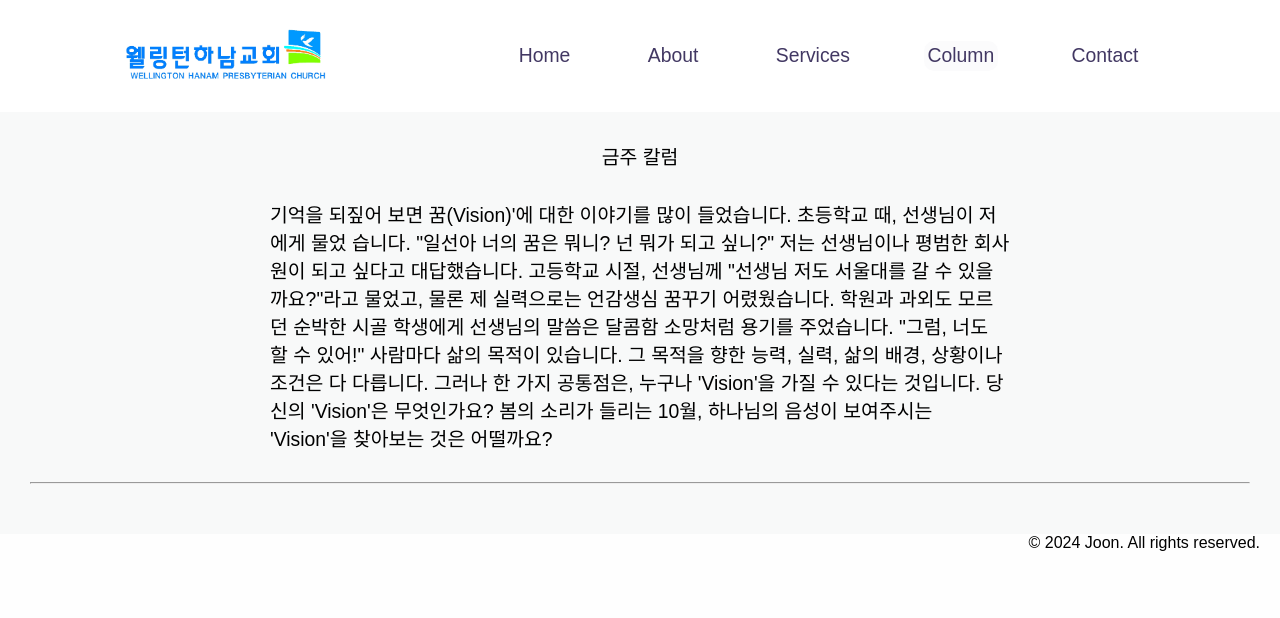
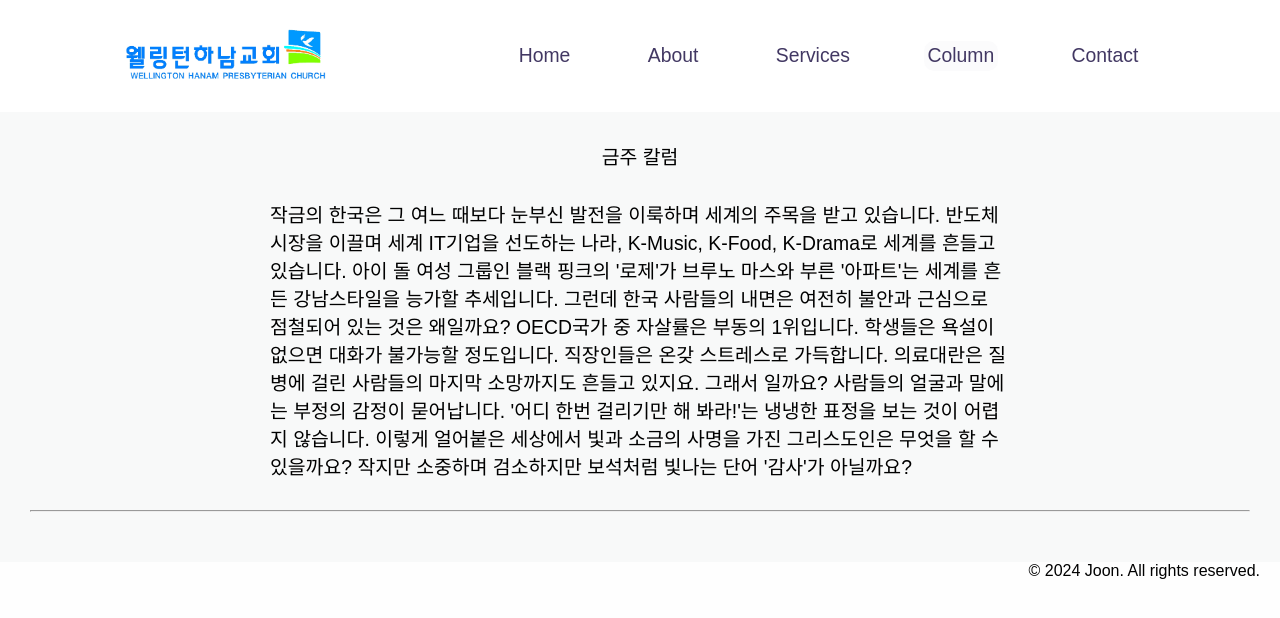
Before and after one commit to myexistance/hanamchurch, a React (Vite) app: page /column in a window 1280 px wide. Shown: the top 618 px of the page. Built offline with nearby package versions, Linux system fonts and the light colour scheme.

Commit message:
weekly column

```diff
--- a/src/components/pages/Column.jsx
+++ b/src/components/pages/Column.jsx
@@ -9,9 +9,8 @@ export const Column = () => {
       <div style={{ textAlign: 'center', marginBottom: '10px' }}>
         <h3>금주 칼럼</h3>
         <div style={{ textAlign: 'left',maxWidth: '800px', margin: '0 auto', padding: '30px' }}>
-      <p>기억을 되짚어 보면 꿈(Vision)'에 대한 이야기를 많이 들었습니다. 초등학교 때, 선생님이 저에게 물었 습니다. "일선아 너의 꿈은 뭐니? 넌 뭐가 되고 싶니?" 저는 선생님이나 평범한 회사원이 되고 싶다고 대답했습니다. 고등학교 시절, 선생님께 "선생님 저도 서울대를 갈 수 있을까요?"라고 물었고, 물론 제 실력으로는 언감생심 꿈꾸기 어렸웠습니다. 학원과 과외도 모르던 순박한 시골 학생에게 선생님의 말씀은 달콤함 소망처럼 용기를 주었습니다. "그럼, 너도 할 수 있어!" 사람마다 삶의 목적이 있습니다. 그 목적을 향한 능력, 실력, 삶의 배경, 상황이나 조건은 다 다릅니다.
-      그러나 한 가지 공통점은, 누구나 'Vision'을 가질 수 있다는 것입니다. 당신의 'Vision'은 무엇인가요?
-      봄의 소리가 들리는 10월, 하나님의 음성이 보여주시는 'Vision'을 찾아보는 것은 어떨까요?</p>
+      <p>작금의 한국은 그 여느 때보다 눈부신 발전을 이룩하며 세계의 주목을 받고 있습니다. 반도체 시장을 이끌며 세계 IT기업을 선도하는 나라, K-Music, K-Food, K-Drama로 세계를 흔들고 있습니다. 아이 돌 여성 그룹인 블랙 핑크의 '로제'가 브루노 마스와 부른 '아파트'는 세계를 흔든 강남스타일을 능가할 추세입니다.
+      그런데 한국 사람들의 내면은 여전히 불안과 근심으로 점철되어 있는 것은 왜일까요? OECD국가 중 자살률은 부동의 1위입니다. 학생들은 욕설이 없으면 대화가 불가능할 정도입니다. 직장인들은 온갖 스트레스로 가득합니다. 의료대란은 질병에 걸린 사람들의 마지막 소망까지도 흔들고 있지요. 그래서 일까요? 사람들의 얼굴과 말에는 부정의 감정이 묻어납니다. '어디 한번 걸리기만 해 봐라!'는 냉냉한 표정을 보는 것이 어렵지 않습니다. 이렇게 얼어붙은 세상에서 빛과 소금의 사명을 가진 그리스도인은 무엇을 할 수 있을까요? 작지만 소중하며 검소하지만 보석처럼 빛나는 단어 '감사'가 아닐까요?</p>
 
       </div>
 
```
Also changed, not shown: 2 other files (tests, documents, lock files or other folders).
